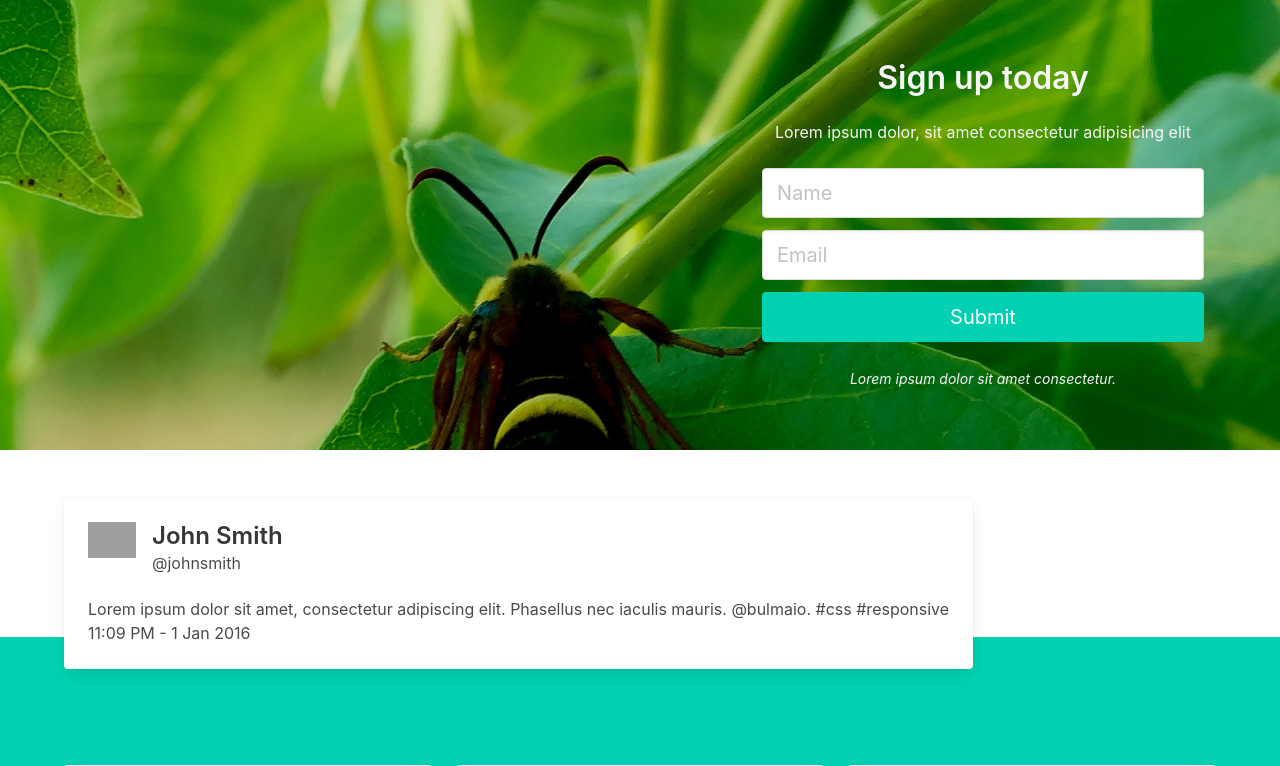
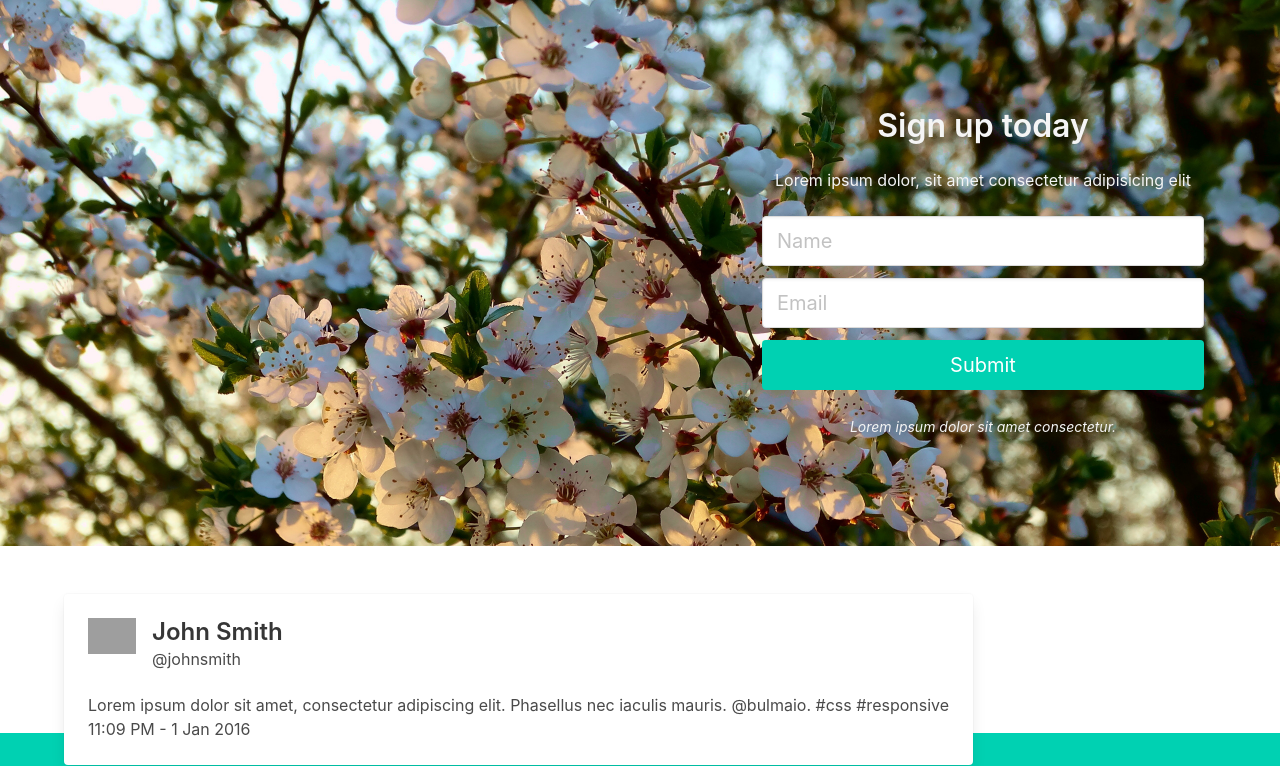
Before and after one commit to zebra-f/Django-CRM-Two, a Django app: template landing/templates/landing/home_page.html in a window 1280 px wide. Shown: the part 56-822 px from the top of the page. Run offline with Django 3.2, Linux system fonts and the light colour scheme; the template is opened without the code that fills it, so the values that code supplies are empty; some libraries are stand-ins or nearby versions; grey boxes are pictures that could not be loaded.

Commit message:
home-page image change

```diff
--- a/landing/templates/landing/home_page.html
+++ b/landing/templates/landing/home_page.html
@@ -5,7 +5,8 @@
 <style>
 
 #home-page-section {
-    background-image: url('{% static 'images/00803.jpg' %}');
+    background-image: url('{% static 'images/00650.JPG' %}');
+    background-size: cover;
     background-repeat: no-repeat;
 }
 </style>
@@ -13,7 +14,7 @@
 
 {% comment %} <section id="home-page-section" class="hero is-fullheight is-default is-bold"> {% endcomment %}
 <section id="home-page-section" class="hero is-default is-bold">
-  <div class="hero-body">
+  <div class="hero-body my-6">
       <div class="container has-text-centered">
           <div class="columns is-vcentered">
 
@@ -25,6 +26,7 @@
 
 
                 <div class="column right has-text-centered has-text-light">
+
                   <h1 class="title is-3 has-text-light">Sign up today</h1>
                   <p class="description">Lorem ipsum dolor, sit amet consectetur adipisicing elit</p>
                   <br />
@@ -47,6 +49,7 @@
                   </form>
 
                 </div>
+
 
               </div>
           </div>
```
Also changed, not shown: static/images/00650.JPG (added), static/images/00803.jpg (deleted).
